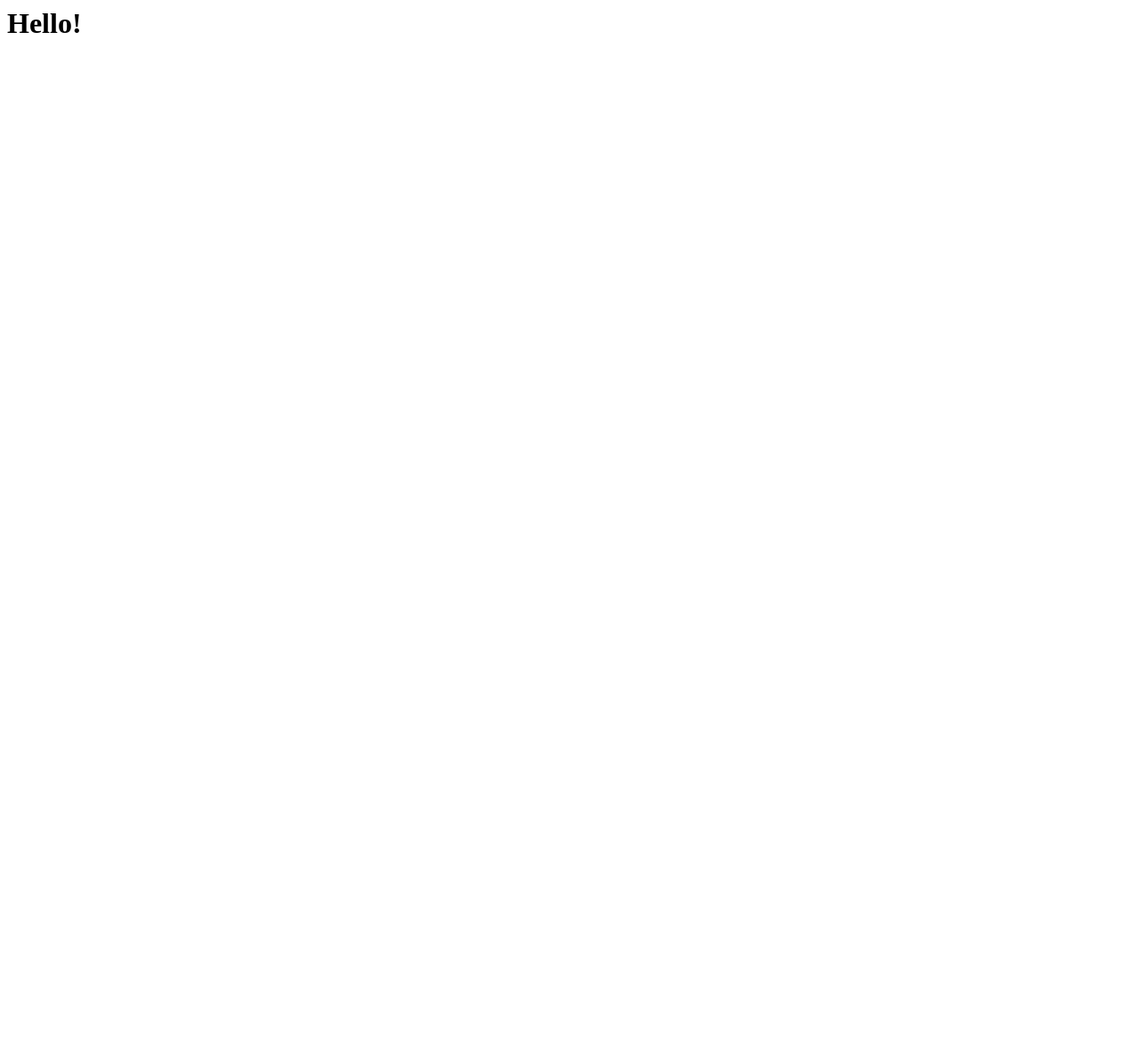
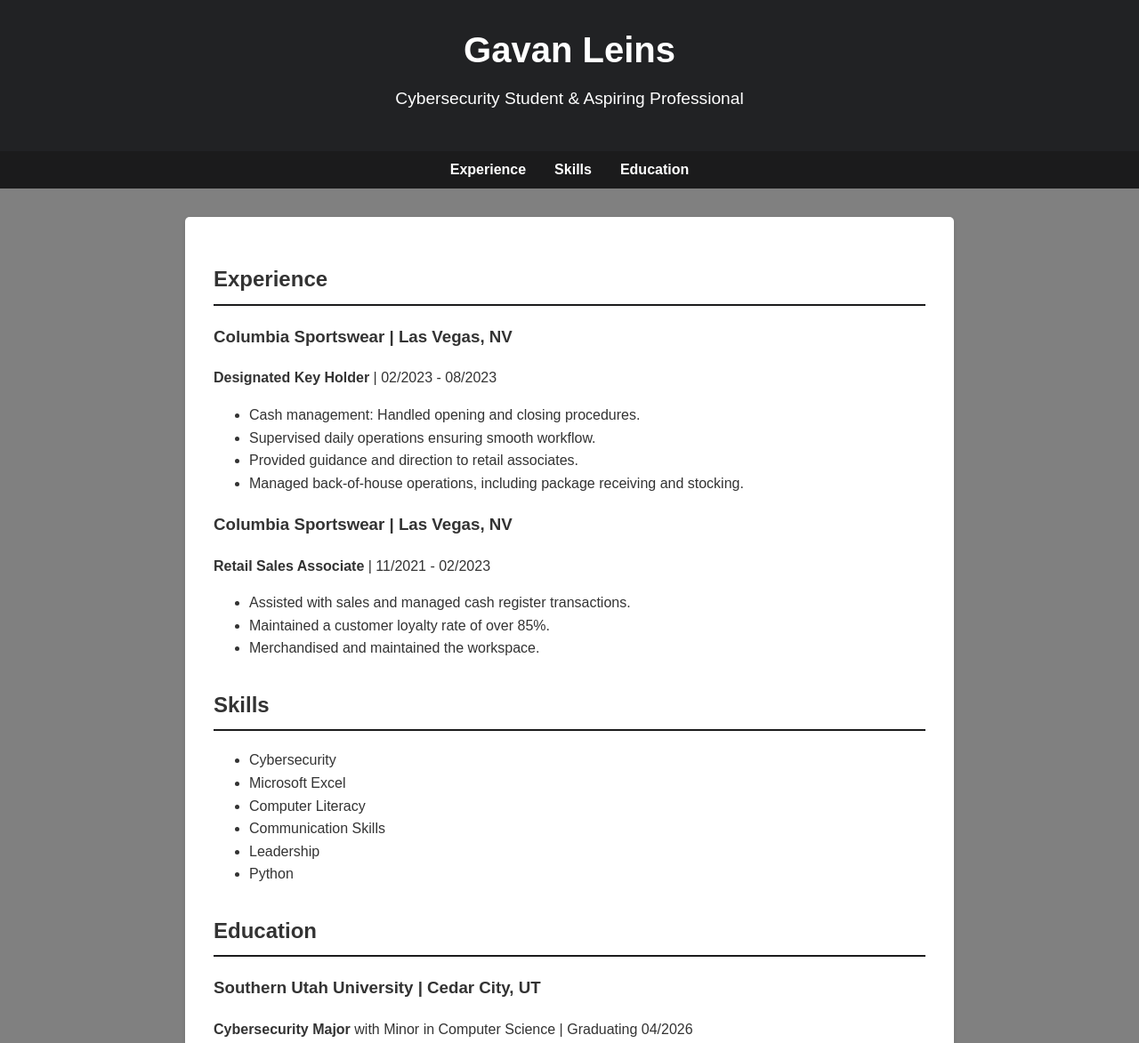
Before and after one commit to gavanleins/gavanleins.github.io, a plain HTML site: page index.html in a window 1280 px wide. Shown: the top 1173 px of the page at 89% size. Before the commit the page ends 800 px from the top, so only its background shows below. Drawn offline with Linux system fonts and the light colour scheme.

Commit message:
Update index.html

```diff
--- a/index.html
+++ b/index.html
@@ -1 +1,158 @@
-<h1> Hello! </h1>
+<!DOCTYPE html>
+<html lang="en">
+<head>
+    <meta charset="UTF-8">
+    <meta name="viewport" content="width=device-width, initial-scale=1.0">
+    <title>Gavan Leins' Resume</title>
+    <style>
+        body {
+            font-family: Arial, sans-serif;
+            line-height: 1.6;
+            margin: 0;
+            padding: 0;
+            background-color: grey;
+            color: #333;
+        }
+
+        header {
+            background-color: #212224;
+            color: white;
+            text-align: center;
+            padding: 1.5rem 0;
+        }
+
+        header h1 {
+            margin: 0;
+            font-size: 2.5rem;
+        }
+
+        header p {
+            margin-top: 0.5rem;
+            font-size: 1.2rem;
+        }
+
+        nav {
+            background-color: #1b1b1c;
+            padding: 0.5rem 0;
+        }
+
+        nav ul {
+            list-style: none;
+            display: flex;
+            justify-content: center;
+            margin: 0;
+            padding: 0;
+        }
+
+        nav ul li {
+            margin: 0 1rem;
+        }
+
+        nav ul li a {
+            color: white;
+            text-decoration: none;
+            font-weight: bold;
+        }
+
+        nav ul li a:hover {
+            text-decoration: underline;
+        }
+
+        main {
+            padding: 2rem;
+            max-width: 800px;
+            margin: 2rem auto;
+            background: white;
+            box-shadow: 0 2px 5px rgba(0, 0, 0, 0.1);
+            border-radius: 5px;
+        }
+
+        section {
+            margin-bottom: 2rem;
+        }
+
+        section h2 {
+            border-bottom: 2px solid #1b1b1c;
+            padding-bottom: 0.5rem;
+        }
+
+        footer {
+            background-color: #333;
+            color: white;
+            text-align: center;
+            padding: 1rem 0;
+        }
+    </style>
+</head>
+<body>
+    <header>
+        <h1>Gavan Leins</h1>
+        <p>Cybersecurity Student & Aspiring Professional</p>
+    </header>
+    <nav>
+        <ul>
+            <li><a href="#experience">Experience</a></li>
+            <li><a href="#skills">Skills</a></li>
+            <li><a href="#education">Education</a></li>
+        </ul>
+    </nav>
+    <main>
+        <section id="experience">
+            <h2>Experience</h2>
+            <div>
+                <h3>Columbia Sportswear | Las Vegas, NV</h3>
+                <p><strong>Designated Key Holder</strong> | 02/2023 - 08/2023</p>
+                <ul>
+                    <li>Cash management: Handled opening and closing procedures.</li>
+                    <li>Supervised daily operations ensuring smooth workflow.</li>
+                    <li>Provided guidance and direction to retail associates.</li>
+                    <li>Managed back-of-house operations, including package receiving and stocking.</li>
+                </ul>
+            </div>
+            <div>
+                <h3>Columbia Sportswear | Las Vegas, NV</h3>
+                <p><strong>Retail Sales Associate</strong> | 11/2021 - 02/2023</p>
+                <ul>
+                    <li>Assisted with sales and managed cash register transactions.</li>
+                    <li>Maintained a customer loyalty rate of over 85%.</li>
+                    <li>Merchandised and maintained the workspace.</li>
+                </ul>
+            </div>
+        </section>
+        <section id="skills">
+            <h2>Skills</h2>
+            <ul>
+                <li>Cybersecurity</li>
+                <li>Microsoft Excel</li>
+                <li>Computer Literacy</li>
+                <li>Communication Skills</li>
+                <li>Leadership</li>
+                <li>Python</li>
+            </ul>
+        </section>
+        <section id="education">
+            <h2>Education</h2>
+            <div>
+                <h3>Southern Utah University | Cedar City, UT</h3>
+                <p><strong>Cybersecurity Major</strong> with Minor in Computer Science | Graduating 04/2026</p>
+            </div>
+            <div>
+                <h3>College of Southern Nevada | Las Vegas, NV</h3>
+                <p>Completed Cybersecurity and English classes during high school | Graduated 05/2023</p>
+            </div>
+            <div>
+                <h3>West Career & Technical Academy | Las Vegas, NV</h3>
+                <p>College and Career Ready Diploma in Cybersecurity | Graduated 05/2023</p>
+                <ul>
+                    <li>3.5+ GPA | 4.0+ Weighted GPA</li>
+                    <li>President of Cybersecurity program</li>
+                    <li>CTE Workplace Readiness Skills</li>
+                </ul>
+            </div>
+        </section>
+    </main>
+    <footer>
+        <p>&copy; 2024 Gavan Leins. All rights reserved.</p>
+    </footer>
+</body>
+</html>
```
